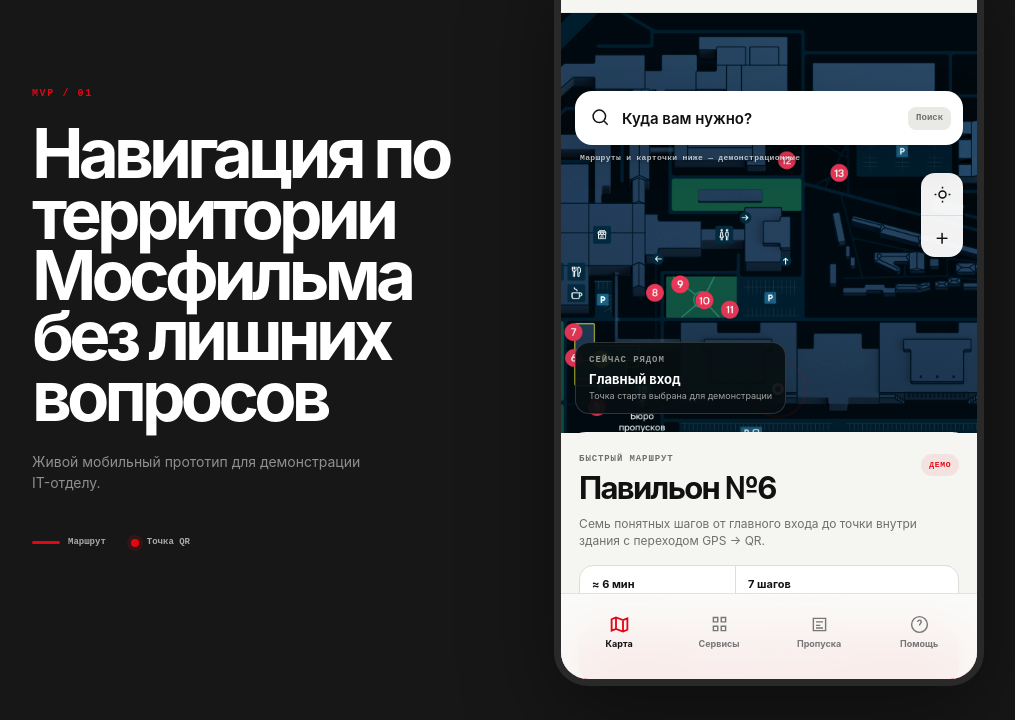
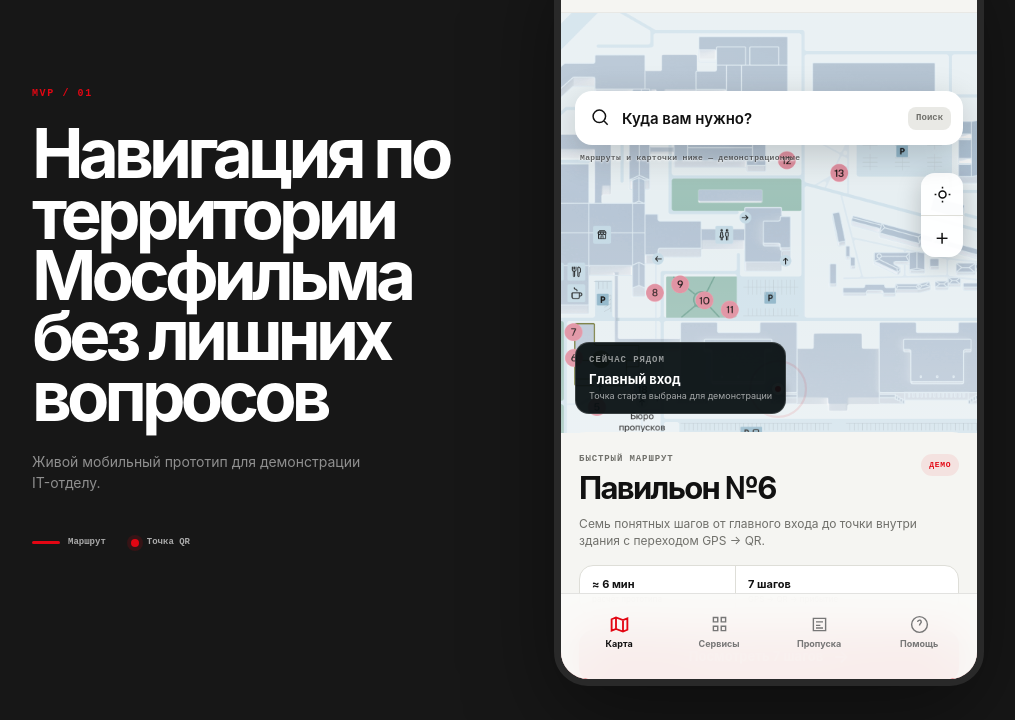
Before and after one commit to naztutnet/mosfilm-map-prototype, a plain HTML site: page index.html in a window 1280 px wide. Shown: the part 94-814 px from the top of the page, without its empty margins (2-1017 px from the left). Drawn offline with Linux system fonts and the light colour scheme.

Commit message:
Restyle territory map as light navigation layer

```diff
--- a/index.html
+++ b/index.html
@@ -7,7 +7,7 @@
     <meta name="description" content="Кликабельный демонстрационный прототип MOSFILM MAP" />
     <link rel="manifest" href="manifest.webmanifest" />
     <link rel="icon" href="icon.svg" type="image/svg+xml" />
-    <link rel="stylesheet" href="styles.css?v=12" />
+    <link rel="stylesheet" href="styles.css?v=13" />
     <title>MOSFILM MAP — прототип</title>
   </head>
   <body>
--- a/styles.css
+++ b/styles.css
@@ -7,7 +7,7 @@
   --soft: #e9e9e5;
   --red: #e30613;
   --red-dark: #b8000b;
-  --map: #05141b;
+  --map: #e8ecef;
   --radius: 22px;
   --safe-bottom: max(18px, env(safe-area-inset-bottom));
   color-scheme: light;
@@ -46,11 +46,11 @@
 .search-trigger svg, .search-field svg { width: 20px; height: 20px; fill: none; stroke: currentColor; stroke-width: 1.8; }
 .search-trigger span { margin-left: 11px; font-weight: 620; font-size: 15px; }
 .search-trigger kbd { margin-left: auto; border: 0; background: var(--soft); border-radius: 8px; padding: 7px 8px; font: 650 9px/1 ui-monospace, monospace; color: var(--muted); }
-.prototype-note { margin: 8px 5px 0; color: rgba(255,255,255,.72); font: 600 8px/1.3 ui-monospace, monospace; letter-spacing: .04em; text-shadow: 0 1px 4px rgba(0,0,0,.5); }
+.prototype-note { margin: 8px 5px 0; color: rgba(17,17,17,.64); font: 650 8px/1.3 ui-monospace, monospace; letter-spacing: .04em; text-shadow: 0 1px 2px rgba(255,255,255,.92); }
 .map-canvas { --map-x: -52%; --map-y: -43%; --map-scale: 1.12; position: relative; height: min(52dvh, 520px); min-height: 430px; overflow: hidden; background: var(--map); }
-.map-canvas > img { position: absolute; width: 1120px; height: 542px; max-width: none; left: 50%; top: 50%; transform: translate(var(--map-x), var(--map-y)) scale(var(--map-scale)); object-fit: contain; filter: contrast(1.08) saturate(1.04) brightness(1.08); transition: transform .78s cubic-bezier(.2,.82,.2,1), filter .3s ease, opacity .45s ease; }
-.map-shade { position: absolute; inset: 0; pointer-events: none; background: linear-gradient(180deg, rgba(2,14,20,.06) 12%, rgba(2,14,20,0) 58%, rgba(2,14,20,.18) 100%); }
-.route-active > img { filter: contrast(1.14) saturate(1.08) brightness(1.12); }
+.map-canvas > img { position: absolute; width: 1120px; height: 542px; max-width: none; left: 50%; top: 50%; transform: translate(var(--map-x), var(--map-y)) scale(var(--map-scale)); object-fit: contain; filter: invert(1) hue-rotate(180deg) saturate(.68) brightness(1.03) contrast(.92); transition: transform .78s cubic-bezier(.2,.82,.2,1), filter .3s ease, opacity .45s ease; }
+.map-shade { position: absolute; inset: 0; pointer-events: none; background: linear-gradient(180deg, rgba(255,255,255,.14) 10%, rgba(255,255,255,0) 48%, rgba(255,255,255,.22) 100%); }
+.route-active > img { filter: invert(1) hue-rotate(180deg) saturate(.78) brightness(1.05) contrast(.96); }
 .map-canvas.zoomed:not(.route-active) { --map-x: -54%; --map-y: -43%; --map-scale: 1.38; }
 .route-layer { position: absolute; inset: 0; width: 100%; height: 100%; opacity: 0; transform: scale(.96); transition: opacity .35s, transform .7s cubic-bezier(.2,.8,.2,1); }
 .route-active .route-layer { opacity: 1; transform: scale(1); }
--- a/sw.js
+++ b/sw.js
@@ -1,4 +1,4 @@
-const CACHE = 'mosfilm-map-prototype-v12';
+const CACHE = 'mosfilm-map-prototype-v13';
 const ASSETS = [
   './',
   './index.html',
```
